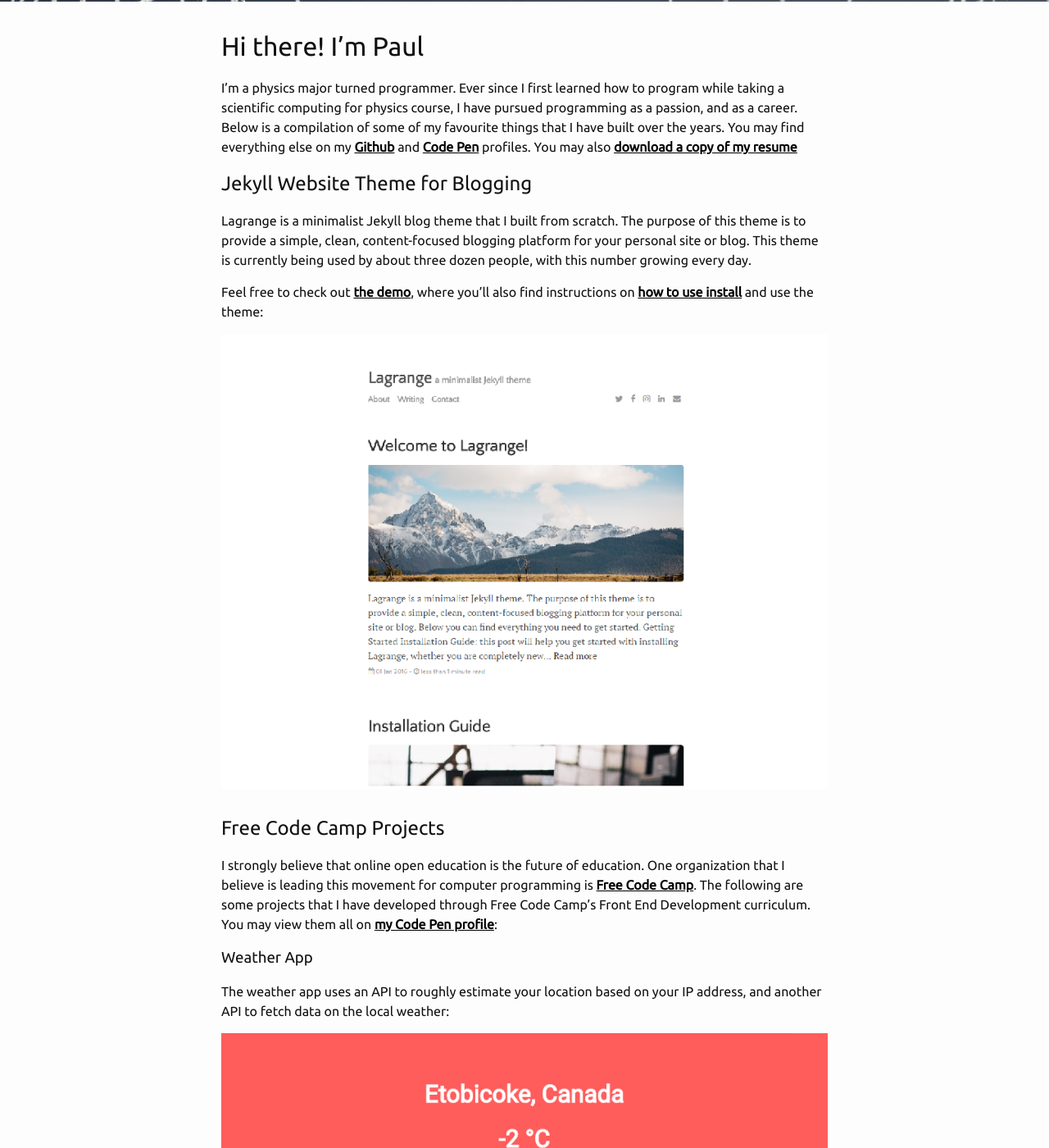
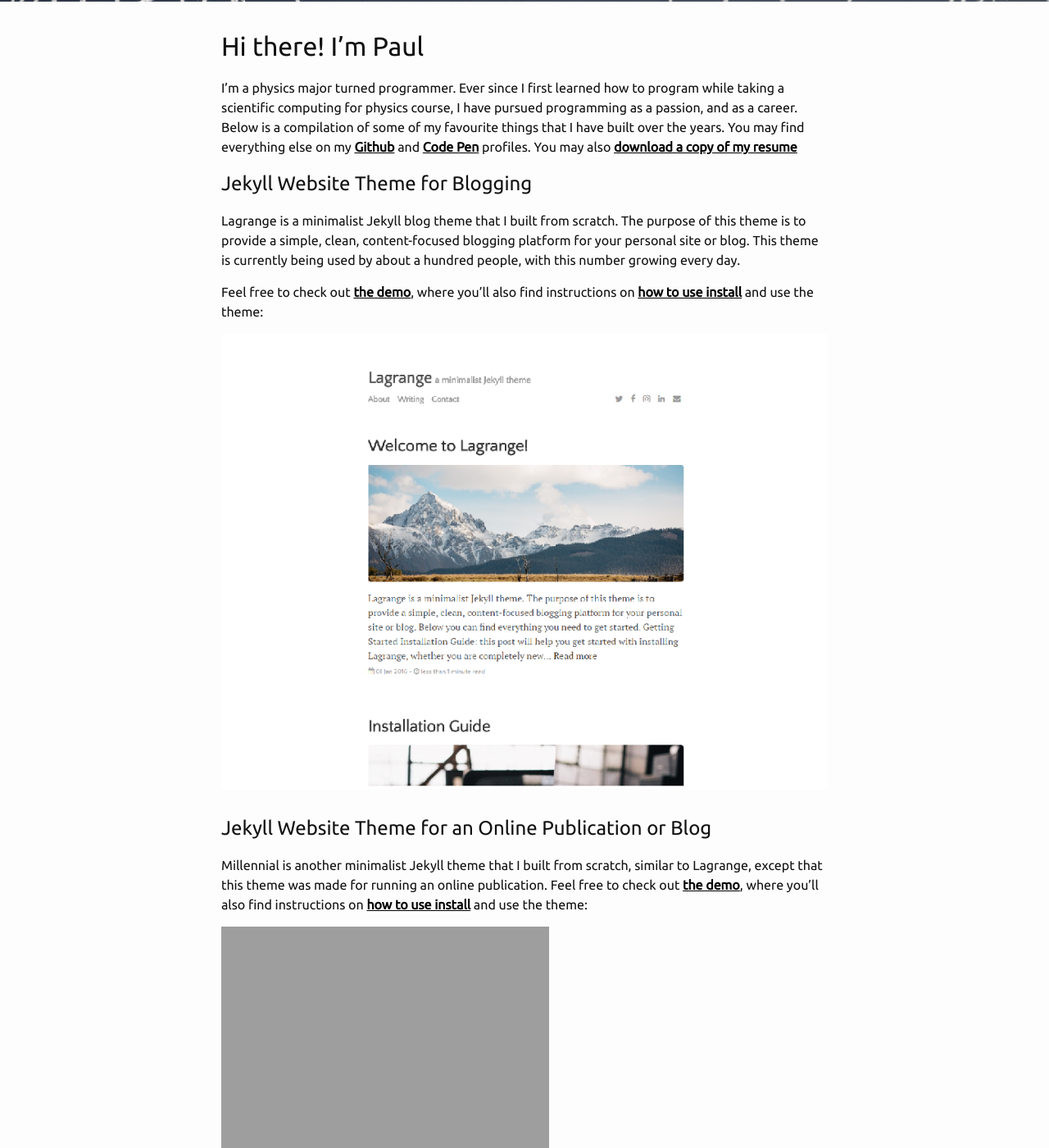
Before and after one commit to fikriafk/fikriafk.github.io, a Jekyll site: the page built from index.html, in a window 1280 px wide and 1400 px high, scrolled down 655 px. Shown: the whole window at 82% size. Built offline with Jekyll 4.4.1, drawn with Linux system fonts in a browser that asks for light colours; nearby versions of some CDN libraries.

Commit message:
Add content for Millennial

```diff
--- a/index.html
+++ b/index.html
@@ -10,11 +10,17 @@ layout: default
 
 <h2>Jekyll Website Theme for Blogging</h2>
 
-<p>Lagrange is a minimalist Jekyll blog theme that I built from scratch. The purpose of this theme is to provide a simple, clean, content-focused blogging platform for your personal site or blog. This theme is currently being used by about three dozen people, with this number growing every day.</p>
+<p>Lagrange is a minimalist Jekyll blog theme that I built from scratch. The purpose of this theme is to provide a simple, clean, content-focused blogging platform for your personal site or blog. This theme is currently being used by about a hundred people, with this number growing every day.</p>
 
 <p>Feel free to check out <a href="https://lenpaul.github.io/Lagrange/" target="_blank">the demo</a>, where you’ll also find instructions on <a href="https://lenpaul.github.io/Lagrange/journal/Installation-Guide.html">how to use install</a> and use the theme:</p>
 
 <a href="https://lenpaul.github.io/Lagrange/" target="_blank"><img src="{{ site.url }}/images/lagrange-site.png"></a>
+
+<h2>Jekyll Website Theme for an Online Publication or Blog</h2>
+
+<p>Millennial is another minimalist Jekyll theme that I built from scratch, similar to Lagrange, except that this theme was made for running an online publication. Feel free to check out <a href="https://lenpaul.github.io/Millennial/" target="_blank">the demo</a>, where you’ll also find instructions on <a href="https://lenpaul.github.io/Millennial/documentation/Installation-Guide.html">how to use install</a> and use the theme:</p>
+
+<a href="https://lenpaul.github.io/Millennial/" target="_blank"><img src="{{ site.url }}/images/millennial-site.png"></a>
 
 <h2>Free Code Camp Projects</h2>
 
```
